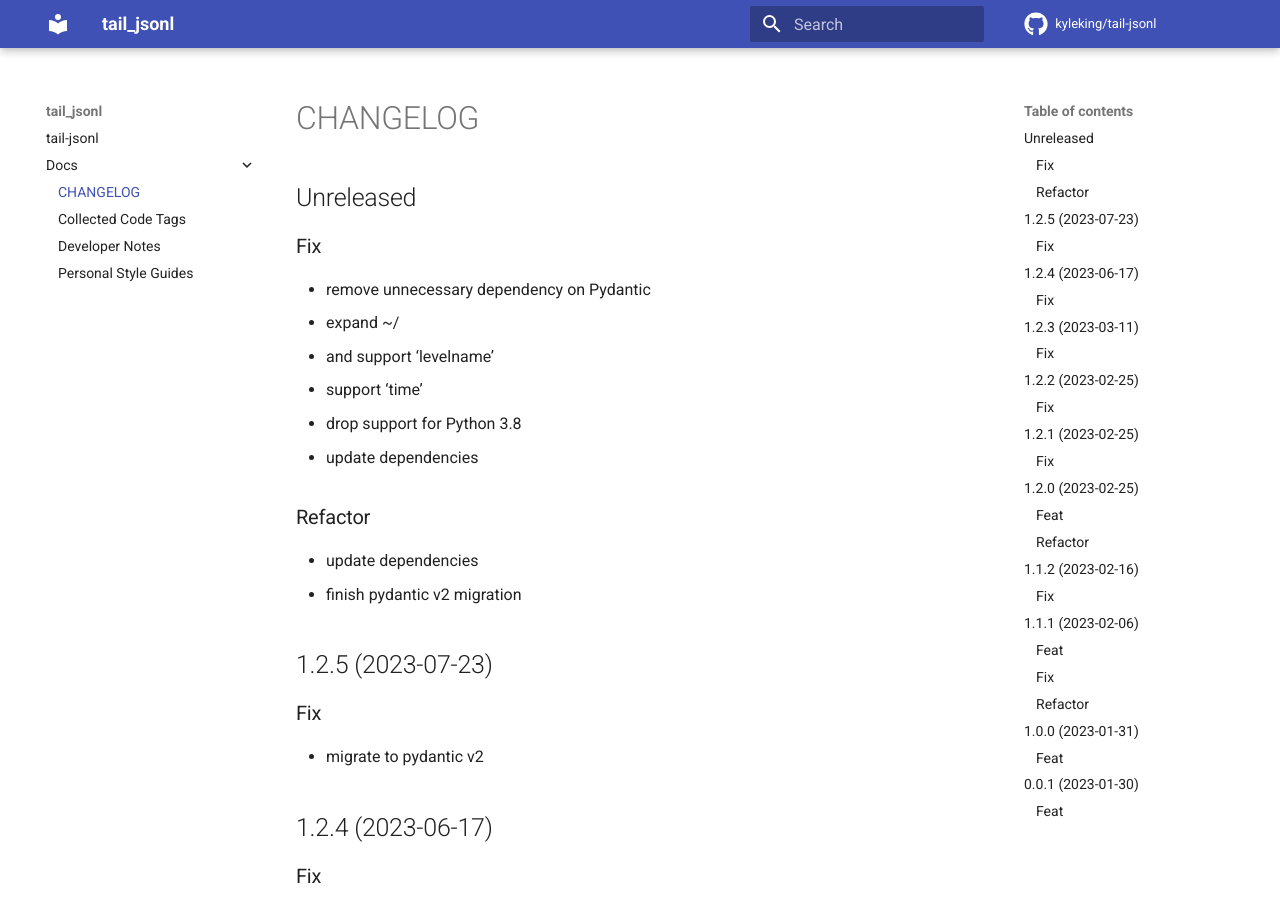
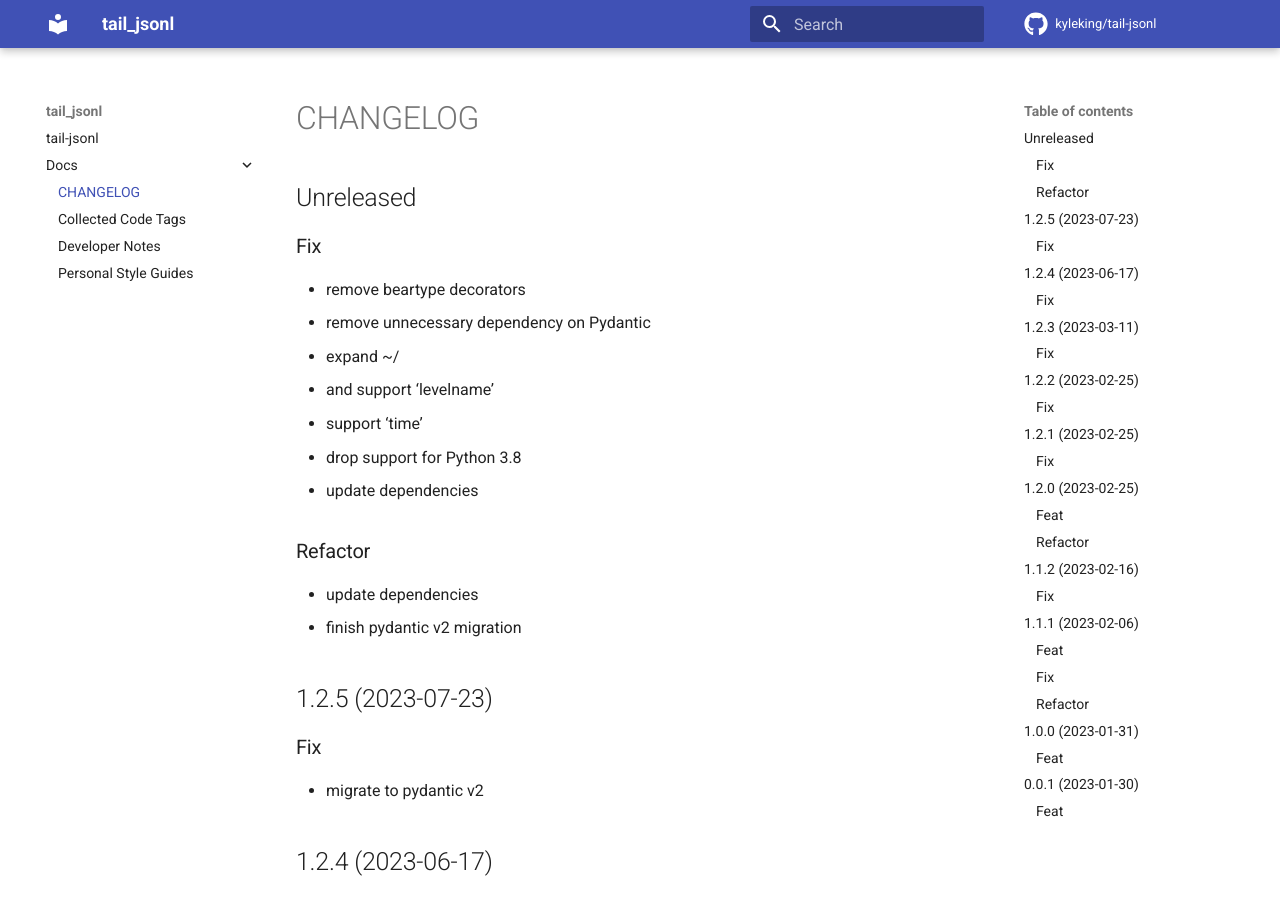
Before and after one commit to KyleKing/tail-jsonl, an MkDocs documentation site: the page built from docs/docs/CHANGELOG.md, in a window 1280 px wide and 900 px high. Built offline with MkDocs 1.6.1 and Material for MkDocs 9.7.7, drawn with Linux system fonts in a browser that asks for light colours; comment, search, counter and statistics services are not loaded.

```diff
--- a/docs/docs/CHANGELOG.md
+++ b/docs/docs/CHANGELOG.md
@@ -2,6 +2,7 @@
 
 ### Fix
 
+- remove beartype decorators
 - remove unnecessary dependency on Pydantic
 - expand ~/
 - and support 'levelname'
--- a/pyproject.toml
+++ b/pyproject.toml
@@ -51,7 +51,6 @@ dotted-notation = ">=0.11.0"
 
 [tool.poetry.group.dev.dependencies]
 calcipy = {extras = ["doc", "lint", "nox", "stale", "tags", "test", "types"], version = ">=4.0.0"}
-pytest-pretty = ">=1.2.0"
 syrupy = ">=4.7.1"
 tomli-w = ">=1.0.0"
 
```
Also changed, not shown: 2 other files.
